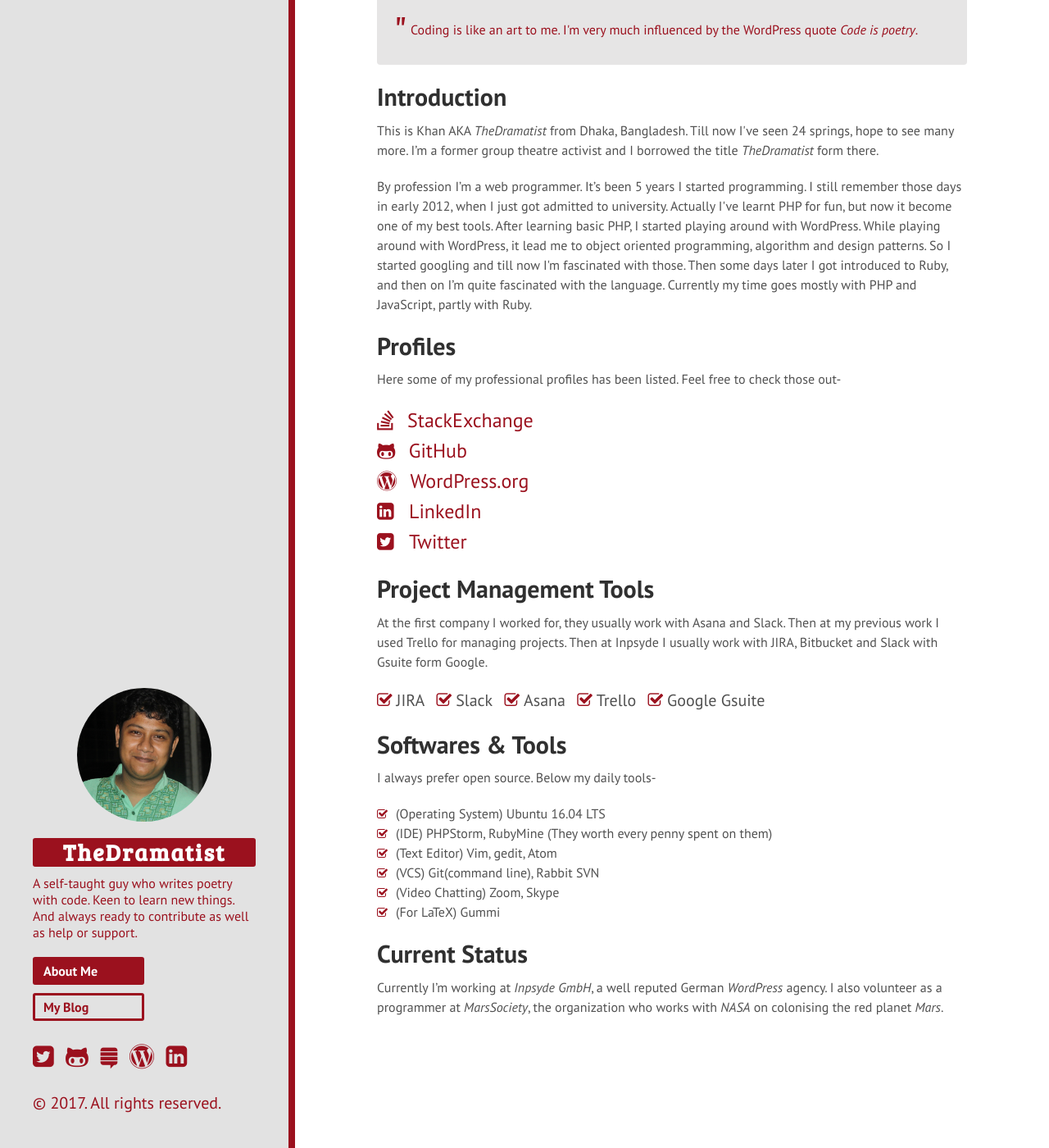
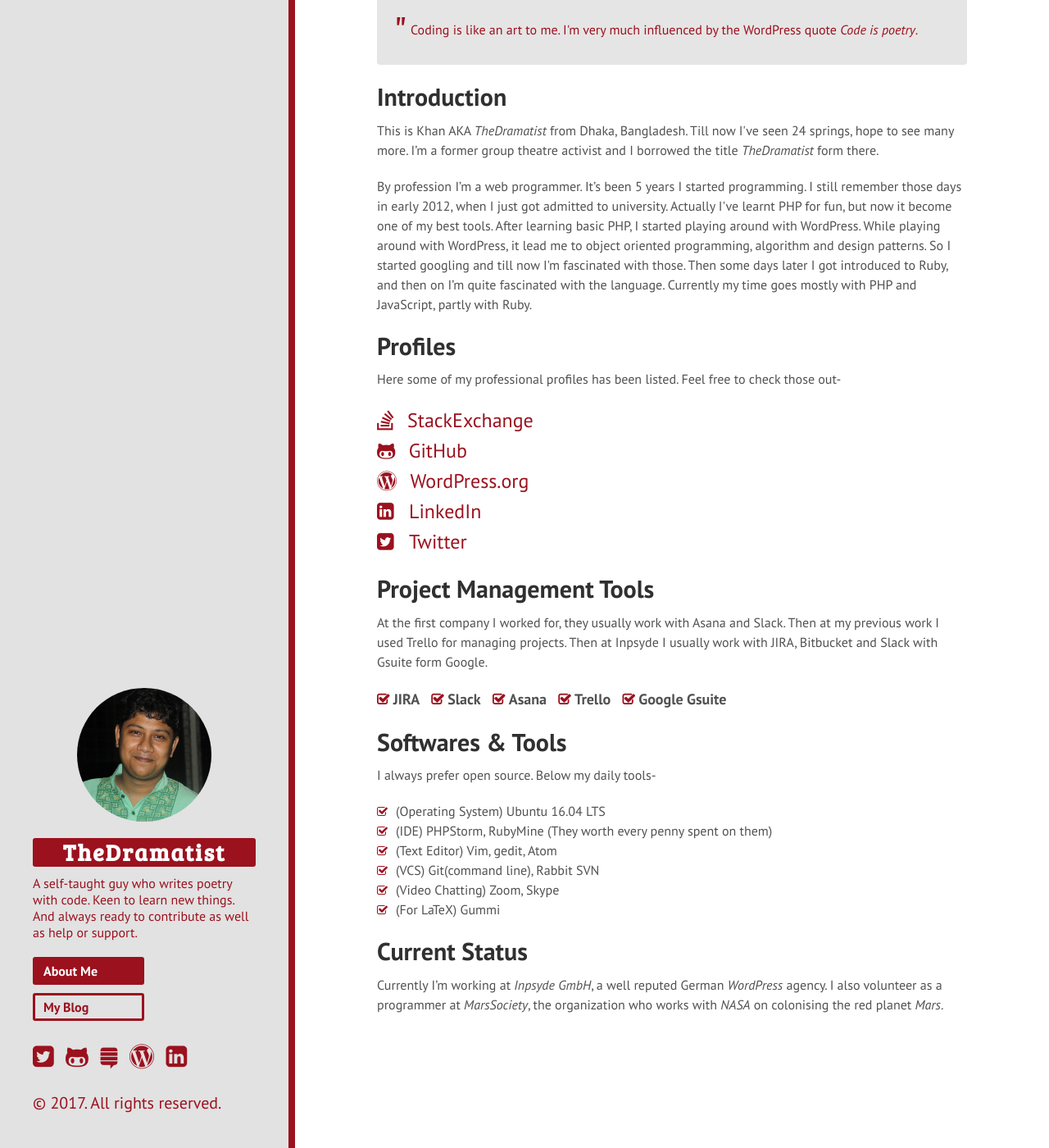
Before and after one commit to khanrn/codemascot.github.io, a Jekyll site: the page built from index.html, in a window 1280 px wide and 1400 px high, scrolled down 84 px. Shown: the whole window at 82% size. Built offline with Jekyll 4.4.1, drawn with Linux system fonts in a browser that asks for light colours; nearby versions of some CDN libraries; Markdown is read by kramdown in place of the engine named in the settings.

Commit message:
CSS Update

```diff
--- a/public/css/hyde.css
+++ b/public/css/hyde.css
@@ -161,12 +161,13 @@
 }
 .pm-tools span {
     padding-right: 10px;
-    font-size: 1rem;
+    font-size: 0.9rem;
+    font-weight: bold;
 }
 .pm-tools span:before {
     content: "\f046";
     font-family: "FontAwesome";
-    font-size: 1rem;
+    font-size: 0.8rem;
     padding-right: 5px;
     color: #9b111e;
 }
```
